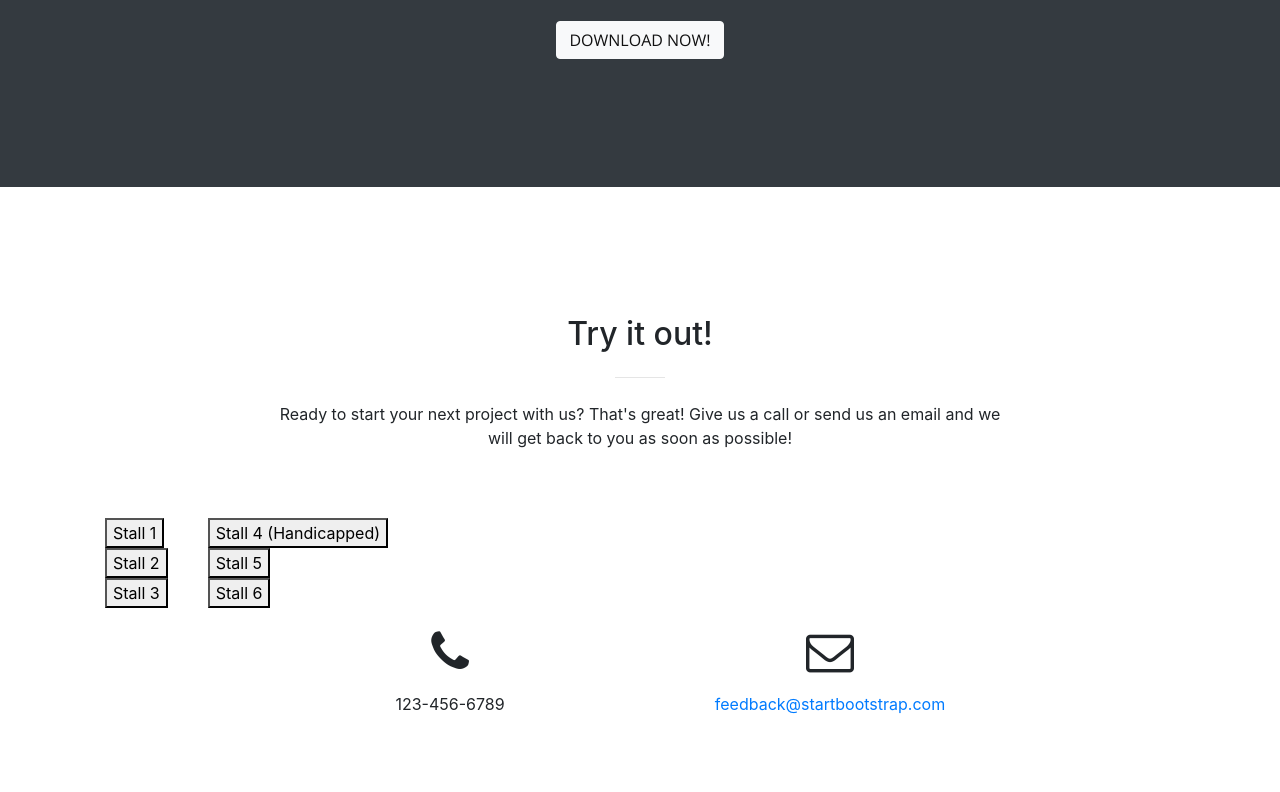
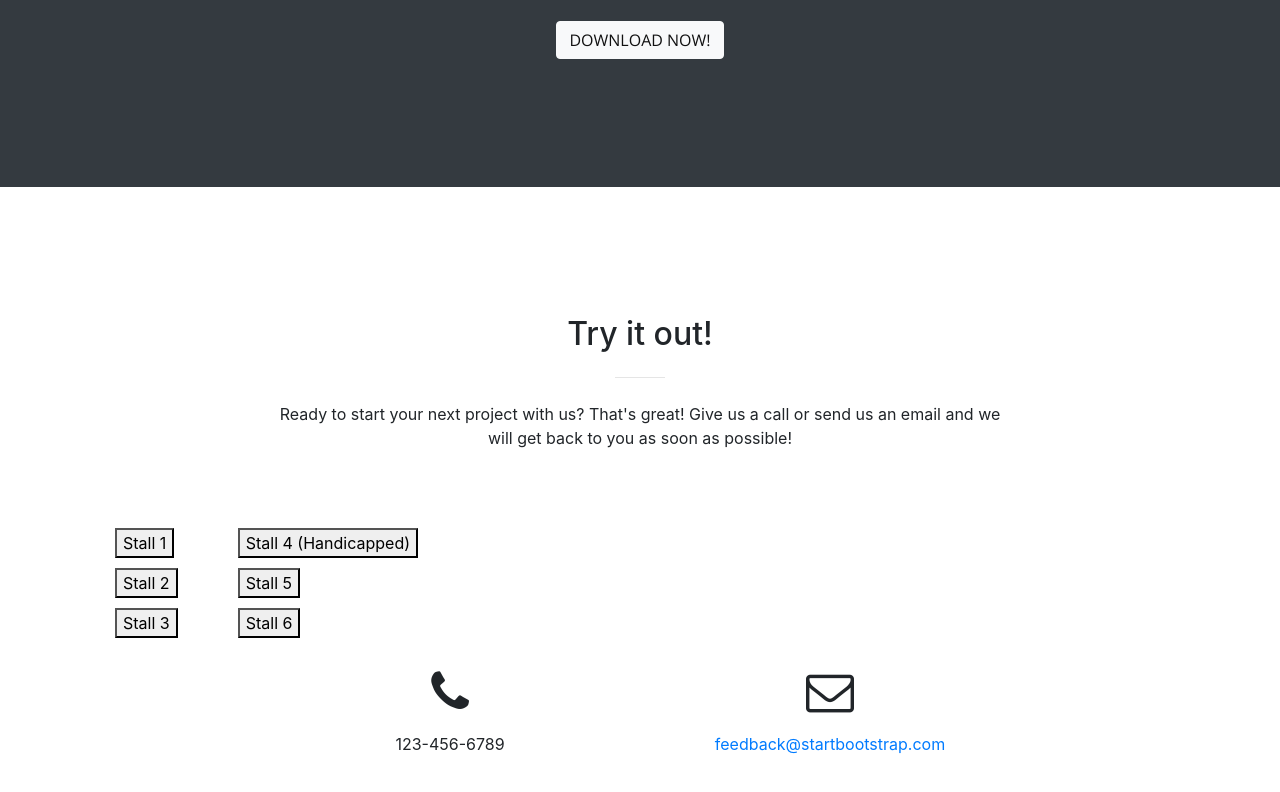
Before and after one commit to hmc-cs-tstannard/mini_ethnography, a website with bundled scripts: page index.html in a window 1280 px wide. Shown: the part 2845-3637 px from the top of the page. Built offline with nearby package versions, Linux system fonts and the light colour scheme.

Commit message:
more spacing

```diff
--- a/index.html
+++ b/index.html
@@ -8,6 +8,10 @@
 
 .bCol{
   margin: 20px;
+}
+
+.bStall{
+  margin: 10px;
 }
 </style>
 
@@ -265,32 +269,32 @@
         <div class="bathroomContainer">
 
         <div class="bCol">
-        <div>
+        <div class="bStall">
           <button id="Stall 1" type="button" value=0 onclick="addOne('Stall 1');">
             Stall 1
           </button>
           </div>
-          <div>
+          <div class="bStall">
             <button id="Stall 2" type="button" value=0 onclick="addOne('Stall 2');">
             Stall 2
           </button>
           </div>
-          <div><button id="Stall 3" type="button" value=0 onclick="addOne('Stall 3');">
+          <div class="bStall"><button id="Stall 3" type="button" value=0 onclick="addOne('Stall 3');">
             Stall 3
           </button>
           </div>
           </div>
 
           <div class="bCol">
-          <div><button id="Stall 4 (Handicapped)" type="button" value=0 onclick="addOne('Stall 4 (Handicapped)');">
+          <div class="bStall"><button id="Stall 4 (Handicapped)" type="button" value=0 onclick="addOne('Stall 4 (Handicapped)');">
             Stall 4 (Handicapped)
           </button>
           </div>
-          <div><button id="Stall 5" type="button" value=0 onclick="addOne('Stall 5');">
+          <div class="bStall"><button id="Stall 5" type="button" value=0 onclick="addOne('Stall 5');">
             Stall 5
           </button>
           </div>
-          <div><button id="Stall 6" type="button" value=0 onclick="addOne('Stall 6');">
+          <div class="bStall"><button id="Stall 6" type="button" value=0 onclick="addOne('Stall 6');">
             Stall 6
           </button>
           </div>
```
